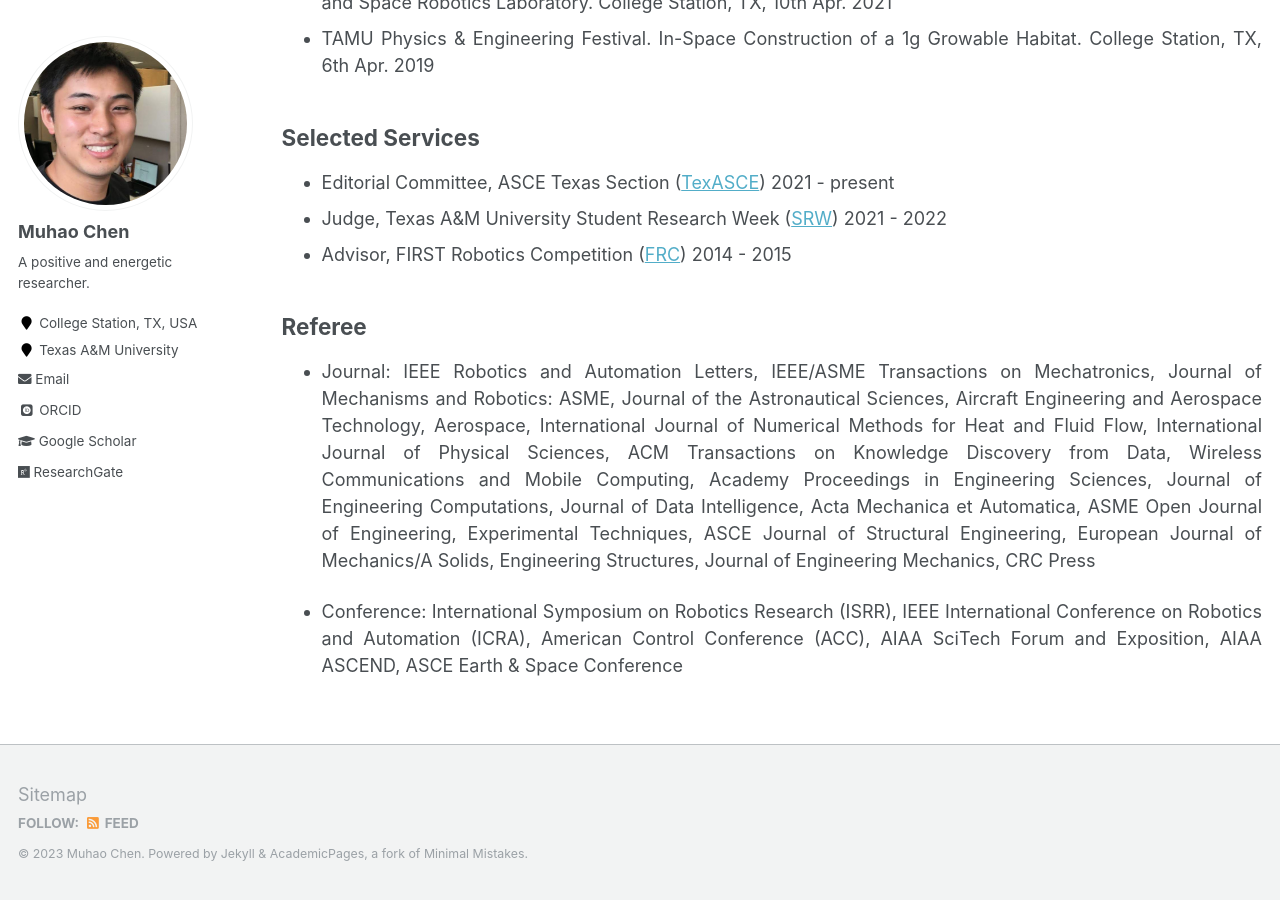
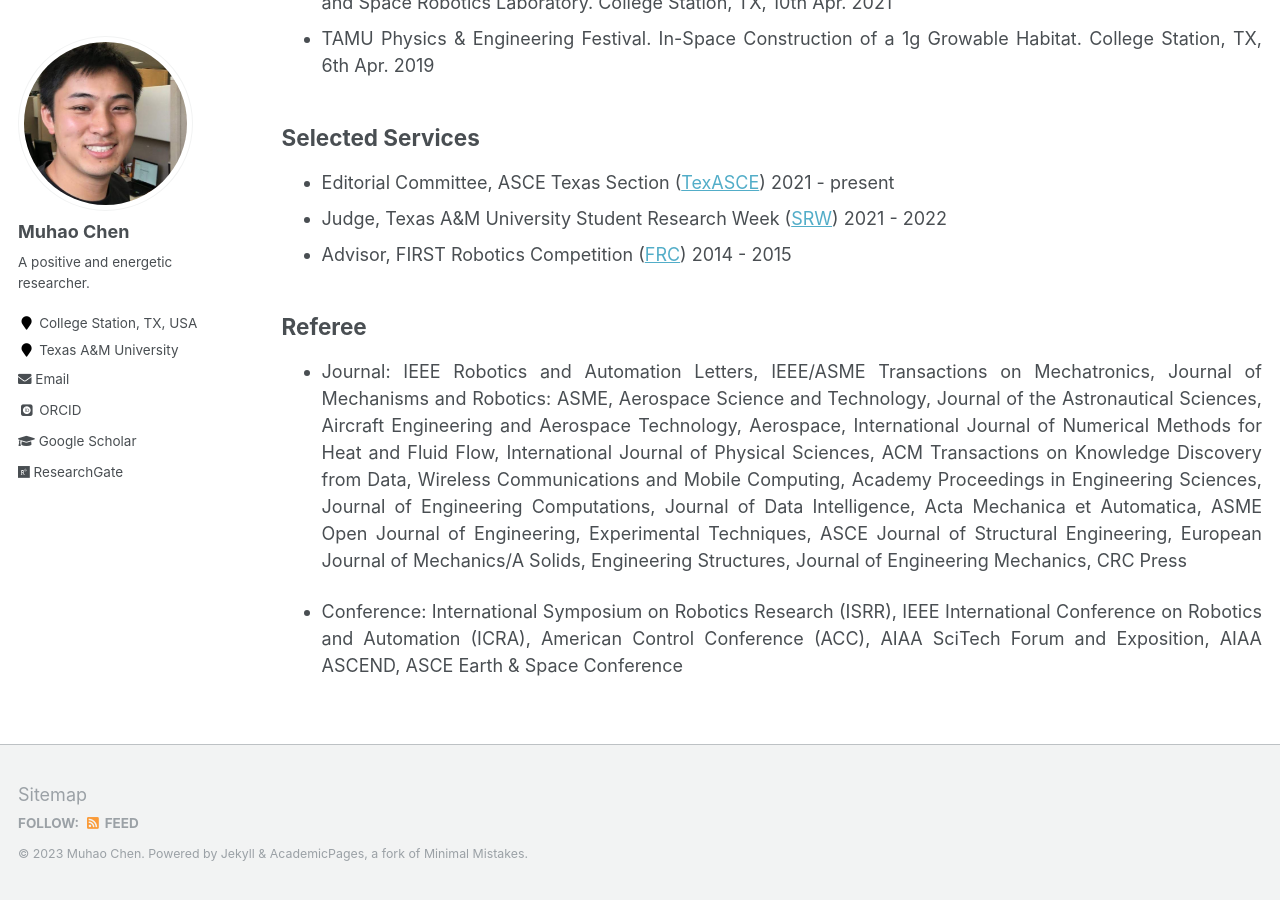
Before and after one commit to Muhao-Chen/muhao-chen.github.io, a Jekyll site: the page built from _pages/professional-activities.md, in a window 1280 px wide and 900 px high, scrolled down 1678 px. Built offline with Jekyll 4.4.1, drawn with Linux system fonts in a browser that asks for light colours; some web fonts are replaced.

Commit message:
Update professional-activities.md

```diff
--- a/_pages/professional-activities.md
+++ b/_pages/professional-activities.md
@@ -64,7 +64,7 @@ toc_max_header: 1
 
 ## Referee
 
-* Journal: IEEE Robotics and Automation Letters, IEEE/ASME Transactions on Mechatronics, Journal of Mechanisms and Robotics: ASME, Journal of the Astronautical Sciences, Aircraft Engineering and Aerospace Technology, Aerospace, International Journal of Numerical Methods for Heat and Fluid Flow, International Journal of Physical Sciences, ACM Transactions on Knowledge Discovery from Data, Wireless Communications and Mobile Computing, Academy Proceedings in Engineering Sciences, Journal of Engineering Computations, Journal of Data Intelligence, Acta Mechanica et Automatica, ASME Open Journal of Engineering, Experimental Techniques, ASCE Journal of Structural Engineering, European Journal of Mechanics/A Solids, Engineering Structures, Journal of Engineering Mechanics, CRC Press
+* Journal: IEEE Robotics and Automation Letters, IEEE/ASME Transactions on Mechatronics, Journal of Mechanisms and Robotics: ASME, Aerospace Science and Technology, Journal of the Astronautical Sciences, Aircraft Engineering and Aerospace Technology, Aerospace, International Journal of Numerical Methods for Heat and Fluid Flow, International Journal of Physical Sciences, ACM Transactions on Knowledge Discovery from Data, Wireless Communications and Mobile Computing, Academy Proceedings in Engineering Sciences, Journal of Engineering Computations, Journal of Data Intelligence, Acta Mechanica et Automatica, ASME Open Journal of Engineering, Experimental Techniques, ASCE Journal of Structural Engineering, European Journal of Mechanics/A Solids, Engineering Structures, Journal of Engineering Mechanics, CRC Press
 
 * Conference: International Symposium on Robotics Research (ISRR), IEEE International Conference on Robotics and Automation (ICRA), American Control Conference (ACC), AIAA SciTech Forum and Exposition, AIAA ASCEND, ASCE Earth & Space Conference
 
```
